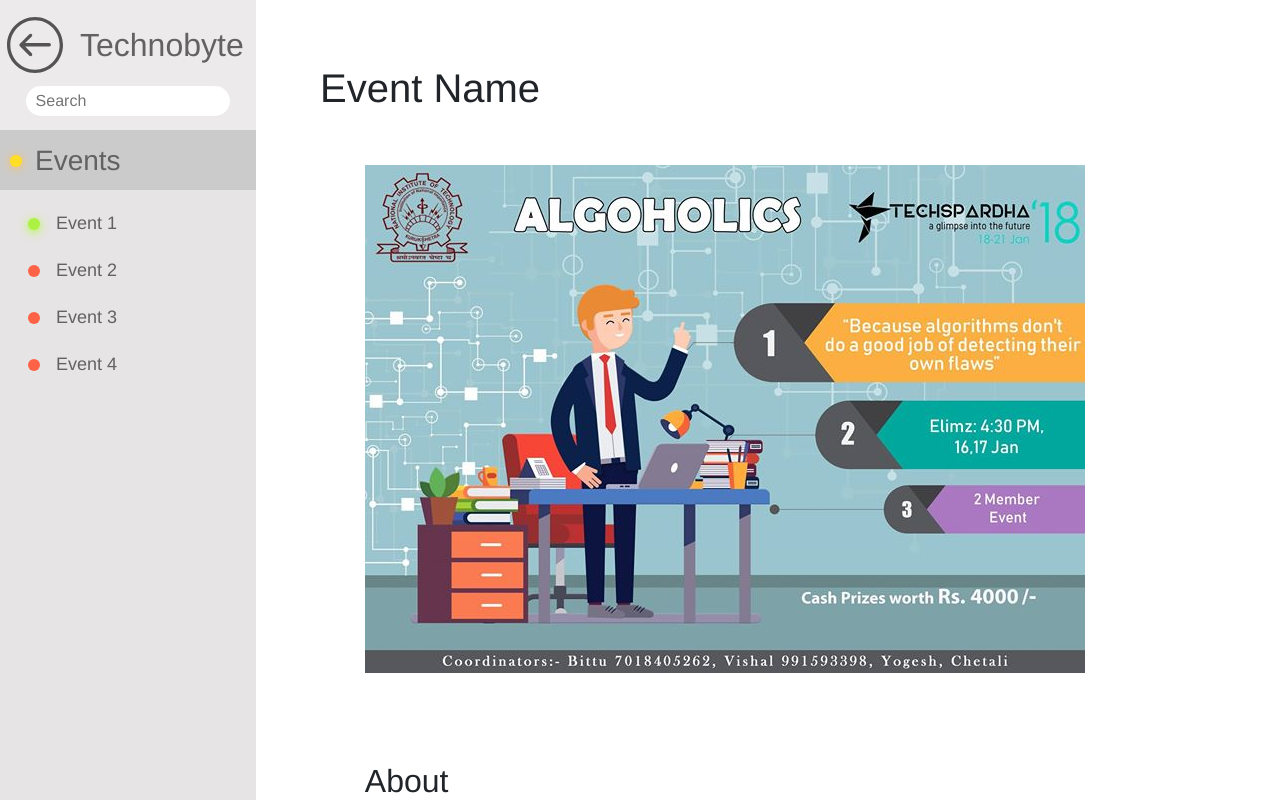
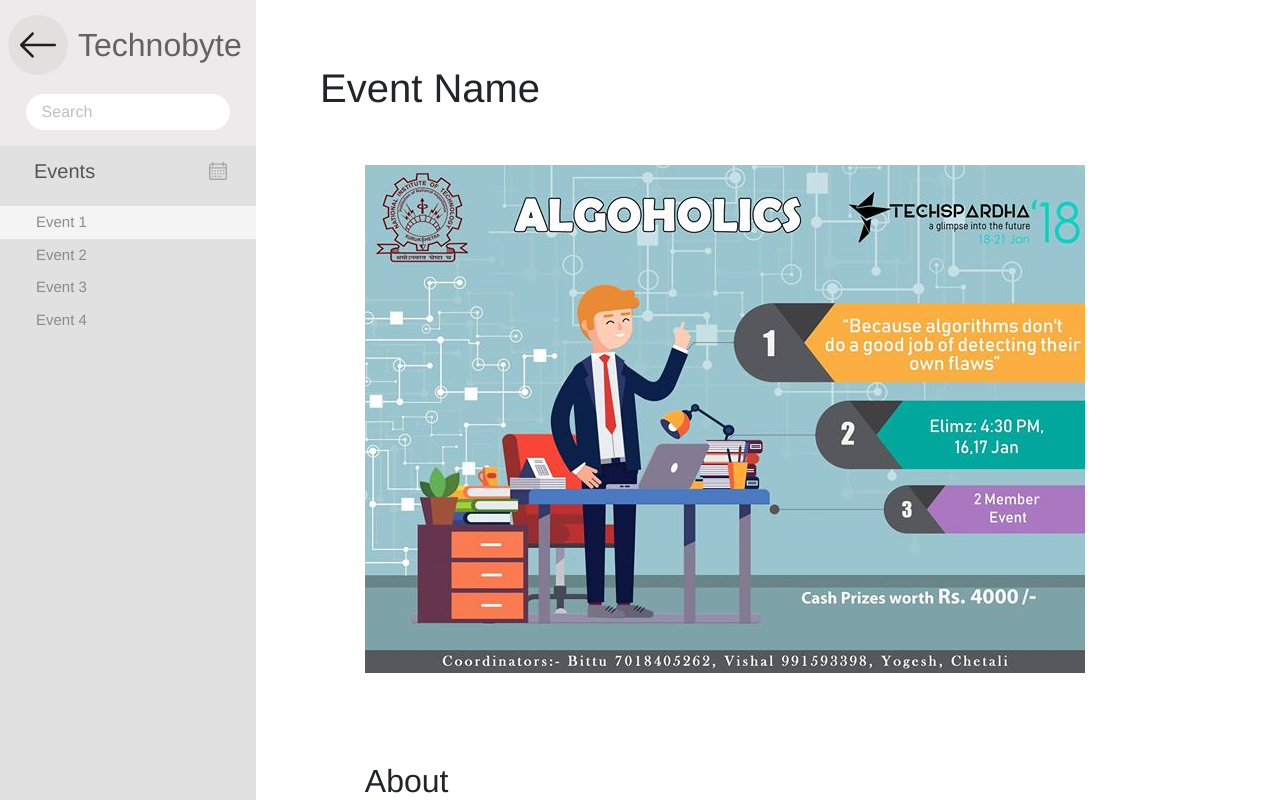
Before and after one commit to reshovroy/Techspardha-2018-frontend, a plain HTML site: page events/index.html in a window 1280 px wide. Drawn offline with nearby package versions, Linux system fonts and the light colour scheme.

Commit message:
changed sidebar styles

```diff
--- a/events/index.html
+++ b/events/index.html
@@ -19,16 +19,28 @@
 			<header class="header">
 					<div class="button">
 						<svg class="back_button">
-							<use xlink:href = "img/back.svg#back"></use>
+							<use xlink:href = "img/left-arrow.svg#back"></use>
 						</svg>
 					</div>
 					<h2 class="category_name">Technobyte</h2>
 			</header>
 			<div class="nav_search">
-				<input type="text" class="search_box" placeholder="Search">
+				<div class="search_box">
+					<input type="text" class="search_input" placeholder="Search">
+					<button class="search_button">
+						<svg class="back_button">
+							<use xlink:href = "img/search.svg#search"></use>
+						</svg>
+					</button>
+				</div>
 			</div>
 			<div class="events">
-				<div class="event_heading">Events</div>
+				<div class="event_heading">
+					<span>Events</span>
+					<svg class="event_icon">
+						<use xlink:href = "img/calendar.svg#calendar"></use>
+					</svg>
+				</div>
 				<ul class="events_list">
 					<li class="events_list_item active_event"><a href="#">Event 1</a></li>
 					<li class="events_list_item"><a href="#">Event 2</a></li>
--- a/events/styles/navbar.css
+++ b/events/styles/navbar.css
@@ -35,21 +35,53 @@
 	display: flex;
 	justify-content: center;
 	align-items: center;
-	border-bottom:8px solid rgb(236, 234, 234);
+	margin-bottom:6px;
 }
 
 .navbar .search_box{
 	background-color:white;
 	width:80%;
-	padding:3px 10px;
-	color:rgb(99, 98, 98);
+	padding:3px 8px;
+
 	border:none;
 	outline:none;
 	border-radius: 20px;
 	transition:width 0.3s linear;
+	position: relative;
+	overflow: hidden;
 }
-.navbar .search_box:focus{
+.navbar .search_box .search_input{
+	border:none;
+	outline:none;
+	border-radius: 20px;
+	color:rgb(116, 116, 116);
+	width:100%;
+}
+.navbar .search_box .search_button{
+	position: absolute;
+	right:0px;
+	top:0;
+	border:none;
+	outline:none;
+	background-color:white;
+	opacity: 0;
+	cursor: pointer;
+	transition:opacity 0.2s linear;
+}
+.search_button svg{
+	width:32px;
+	height:32px;
+	fill:rgb(136, 136, 136);
+
+}
+.navbar .search_input::-webkit-input-placeholder{
+	color:rgb(192, 191, 191);
+}
+.navbar .search_box:focus-within{
 	width:90%;
+}
+.navbar .search_box:focus-within > .search_button{
+	opacity: 1;
 }
 .navbar .events{
 	width:100%;
@@ -57,19 +89,25 @@
 	display:flex;
 	flex-direction: column;
 	justify-content: flex-start;
-	background-color:rgb(230, 228, 228);
+	background-color:rgb(226, 225, 225);
 }
 .navbar .events .event_heading{
-	border-top:2px solid rgb(204, 203, 203);
-	font-size:28px;
-	padding:5px 35px;
-	background-color:rgb(204, 203, 203);
+	font-size:20px;
+	padding:5px 17px;
 	position: relative;
-	flex:0 0 60px;
+	flex:0 0 45px;
 	display: flex;
 	align-items: center;
+	color:rgb(87, 86, 86);
 }
-.navbar .event_heading::before{
+.navbar .events .event_heading .event_icon{
+	width:52px;
+	height:50px;
+	position: absolute;
+	right:12px;
+	fill:rgb(168, 167, 167);
+}
+/*.navbar .event_heading::before{
 	content:"";
 	position: absolute;
 	top:50%;
@@ -80,27 +118,35 @@
 	border-radius: 50px;
 	background-color:rgb(255, 222, 37);
 	box-shadow: 0 1px 10px rgba(253, 192, 78)
-}
+}*/
 .navbar .header{
 	display: flex;
 	justify-content: space-around;
 	align-items: center;
 	font-weight: bold;
+	margin-bottom:10px;
 }
 .navbar .header .button{
-	width:70px;
-	height:70px;
+	width:60px;
+	height:60px;
 	flex-grow:0;
-	margin-top:0;
+	margin:0;
+	margin-left:8px;
 	position: relative;
+	border-radius: 50px;
 	display: flex;
+	background-color:rgb(226, 223, 223);
 	justify-content: center;
 	align-items: center;
+	transition:all .3s linear;
+}
+.navbar .header .button:hover{
+	background-color:rgb(204, 203, 203);
 }
 .navbar .header .back_button{
-	margin-top:0;
-	width:80%;
-	height: 80%;
+	margin:0;
+	width:60%;
+	height:60%;
 }
 
 .navbar .header .category_name{
@@ -117,30 +163,47 @@
 }
 .navbar .events_list .events_list_item{
 	height: min-content;
-	padding:10px 5px 10px 28px;
-	font-size:18px;
+	padding:5px 5px 5px 18px;
+	font-size:15px;
 	margin:0;
 	position: relative;
+	transition:background-color 0.5s;
 }
-.navbar .events_list .events_list_item:before{
+.navbar .events_list .events_list_item:hover{
+	background-color:rgb(245, 244, 244);
+}
+.navbar .events_list .active_event{
+	background-color:rgb(245, 244, 244);
+}
+/*
+.navbar .events_list .events_list_item::before{
 	content:"";
 	position: absolute;
-	top:50%;
-	transform:translateY(-50%);
-	left:28px;
-	height: 12px;
-	width:12px;
-	border-radius: 50px;
-	background-color:tomato;
-	transition:all 0.2s linear;
+	width:0px;
+	height:100%;
+	top:0;
+	left:0;
+	z-index:1;
+	background-color:rgb(245, 244, 244);
+	opacity: 0;
+	transition: width 0.3s cubic-bezier(1,0,0,1),
+				opacity 0.8s;
 }
+.navbar .events_list .events_list_item:hover::before{
+	width:100%;
+	opacity: 1;
+
+}
+
 .navbar .events_list .active_event:before{
 	background-color:rgb(172, 241, 68);
 	box-shadow: 0 2px 10px greenyellow;
-}
+}*/
 .navbar .events_list a{
 	text-decoration:none;
-	color:rgb(99, 98, 98);
+	color:rgb(139, 139, 139);
+	z-index:10;
+	position: relative;
 }
 
 .navbar .activate_button{
```
Also changed, not shown: events/img/calendar.svg (added), events/img/left-arrow.svg (added), events/img/search.svg (added).
